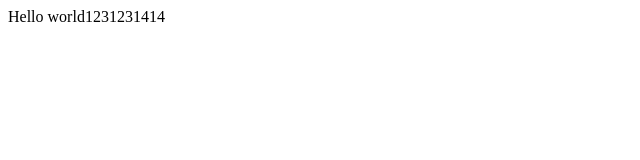
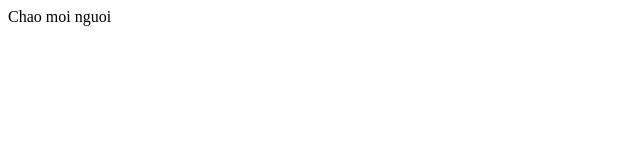
Before and after one commit to datmeo186305/hocgithub, a plain HTML site: page index.html in a window 1280 px wide. Shown: the full height of the page, 0-640 px from the left. Drawn offline with Linux system fonts and the light colour scheme.

Commit message:
change index.html file

```diff
--- a/index.html
+++ b/index.html
@@ -2,9 +2,9 @@
 <html lang="en">
 <head>
     <meta charset="UTF-8">
-    <title>Hoc github</title>
+    <title>Hoc github de nhi</title>
 </head>
 <body>
-Hello world1231231414
+Chao moi nguoi
 </body>
 </html>
```
